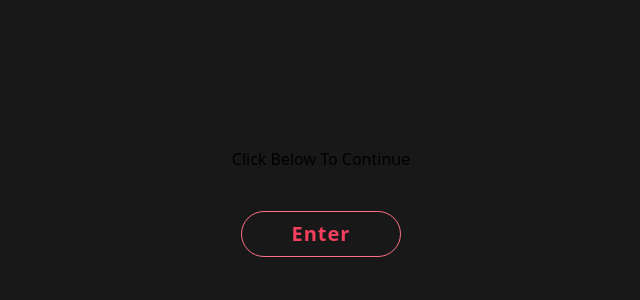
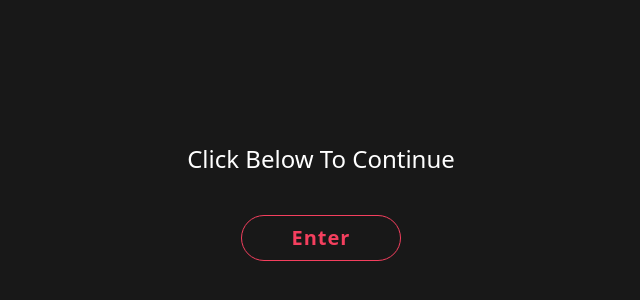
Before and after one commit to JJ-LXIX/NFT_Project_Test, a Next.js app: page / in a window 1280 px wide. Shown: the part 198-498 px from the top of the page, without its empty margins (319-959 px from the left). Built offline with nearby package versions, Linux system fonts and the light colour scheme; what @thirdweb-dev/react would draw is missing.

Commit message:
changed text color and size

```diff
--- a/pages/index.tsx
+++ b/pages/index.tsx
@@ -12,9 +12,9 @@ const Home: NextPage = () => {
       </Head>
 
       <div className="flex flex-col h-screen space-y-10 justify-center items-center">
-        <h1>Click Below To Continue</h1>
+        <h1 className="text-white text-2xl">Click Below To Continue</h1>
         <Link href="/nft/ape">
-          <button className="p-2 rounded-full border border-rose-400 w-30 lg:w-40 text-rose-500 text-xl font-extrabold tracking-wider">Enter</button>
+          <button className="p-2 rounded-full border border-rose-500 w-30 lg:w-40 text-rose-500 text-xl font-extrabold tracking-wider">Enter</button>
         </Link>
       </div>
 
```
